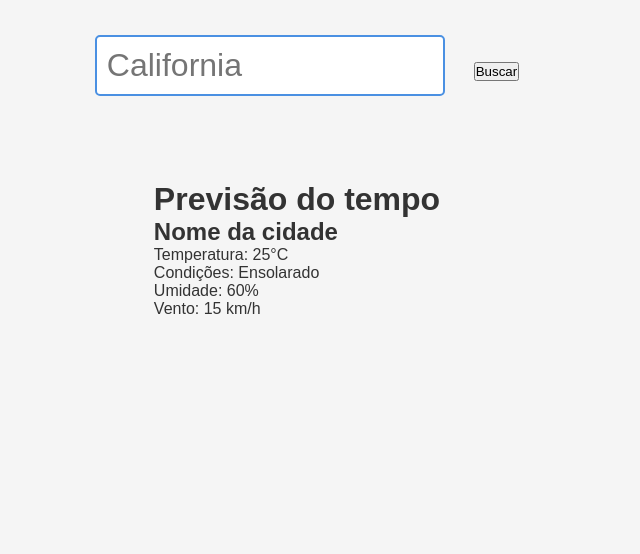
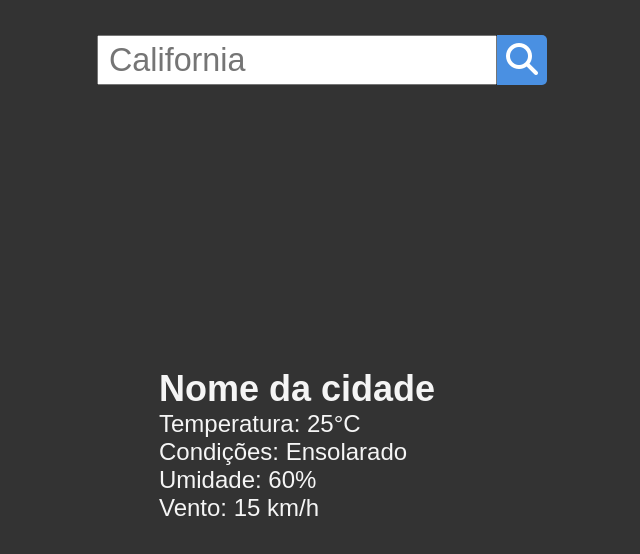
Before and after one commit to PauloFilhoo/WeatherPage, a plain HTML site: page weather-app/index.html in a window 1280 px wide. Shown: the whole page, without its empty margins (343-983 px from the left). Drawn offline with Linux system fonts and the light colour scheme.

Commit message:
Começando com o javascript

```diff
--- a/weather-app/index.html
+++ b/weather-app/index.html
@@ -5,16 +5,18 @@
     <meta name="viewport" content="width=device-width, initial-scale=1.0">
     <title>ThisWeather</title>
     <link rel="stylesheet" href="style.css">
+    <link rel="stylesheet" href="https://cdnjs.cloudflare.com/ajax/libs/font-awesome/6.5.0/css/all.min.css">
 </head>
 <body>
     <header>
-        <input type="text" placeholder="California" class="search-input" id="searchInput">
-        <button class="search" onclick="buscarClima()">Buscar</button>
-    </header>
+        <div class="search-container">
+            <input type="text" placeholder="California" class="city-input" id="city-input">
+            <button class="search-button" onclick="searchWeather()"><i class="fa-solid fa-magnifying-glass"></i></button>
+        </div>
+        </header>
     <main>
         <div class="container">
-            <h1>Previsão do tempo</h1>
-            <div class="card">
+            <div class="result">
                 <h2 class="city-name">Nome da cidade</h2>
                 <p class="city-temperature">Temperatura: 25°C</p>
                 <p class="city-condition">Condições: Ensolarado</p>
@@ -26,5 +28,6 @@
     <footer>
 
     </footer>
+    <script src="script.js"></script>
 </body>
 </html>
--- a/weather-app/script.js
+++ b/weather-app/script.js
@@ -0,0 +1,11 @@
+async function searchWeather() {
+    const city = document.getElementById('city-input').value;
+    const result = document.querySelector('.result');
+
+    if (city === '') {
+        result.innerHTML = '<p>Por favor, coloque um nome de cidade válido.</p>';
+        return;
+    }
+
+
+}
--- a/weather-app/style.css
+++ b/weather-app/style.css
@@ -1,7 +1,7 @@
 :root {
     --primary-color: #4a90e2;
-    --secondary-color: #f5f5f5;
-    --text-color: #333;
+    --secondary-color: #333;
+    --text-color: #f5f5f5;
     --font-family: 'Arial', sans-serif;
 }
 
@@ -23,22 +23,79 @@ body {
     width: 100%;
     overflow: hidden;
     transition: background-color 0.3s ease;
-    gap: 50px;
+    /* gap: 50px; */
 }
 
 header {
     padding: 15px;
     text-align: center;
+    position: relative;
+    margin: 20px 0px;
     font-size: 2em;
     width: 100%;
+    display: flex;
+    justify-content: center;
+    align-items: center;
 }
 
-.search-input {
-    width: 350px;
-    padding: 10px;
-    margin: 20px;
-    border: 2px solid var(--primary-color);
-    border-radius: 5px;
+.search-container {
+    position: relative;
+    width: 400px;
+    margin: 0 auto;
+}
+
+.city-input {
+    width: 400px;
+    height: 50px;
+    padding: 10px 110px 10px 10px; /* Add right padding for button */
+    font-size: 1.01em;
+    margin: 0;
+    box-sizing: border-box;
+    outline: none;
+}
+
+.city-input:focus {
+    outline: none;
+}
+
+.search-button {
+    position: absolute;
+    /* top: 15px;
+    right: 550px; */
+    padding: 0px;
+    width: 50px;
+    height: 50px;
+    background-color: var(--primary-color);
+    color: white;
+    border: none;
+    border-radius: 0px 5px 5px 0px;
+    cursor: pointer;
     font-size: 1em;
-    transition: border-color 0.3s ease;
+    transition: background-color 0.3s ease, transform 0.2s ease;
 }
+
+main {
+    display: flex;
+    flex-direction: column;
+    align-items: center;
+    justify-content: space-around;
+    width: 100%;
+    height: calc(100vh - 150px); /* Adjust height to fit header and footer */
+}
+
+h1 {
+    font-size: 2.5em;
+    margin-bottom: 20px;
+}
+
+.container {
+    display: flex;
+    flex-direction: column;
+    align-items: center;
+    justify-content: center;
+    width: 100%;
+    height: 100%;
+    border-radius: 10px;
+    padding: 20px;
+    font-size: 1.5em;
+}
```
